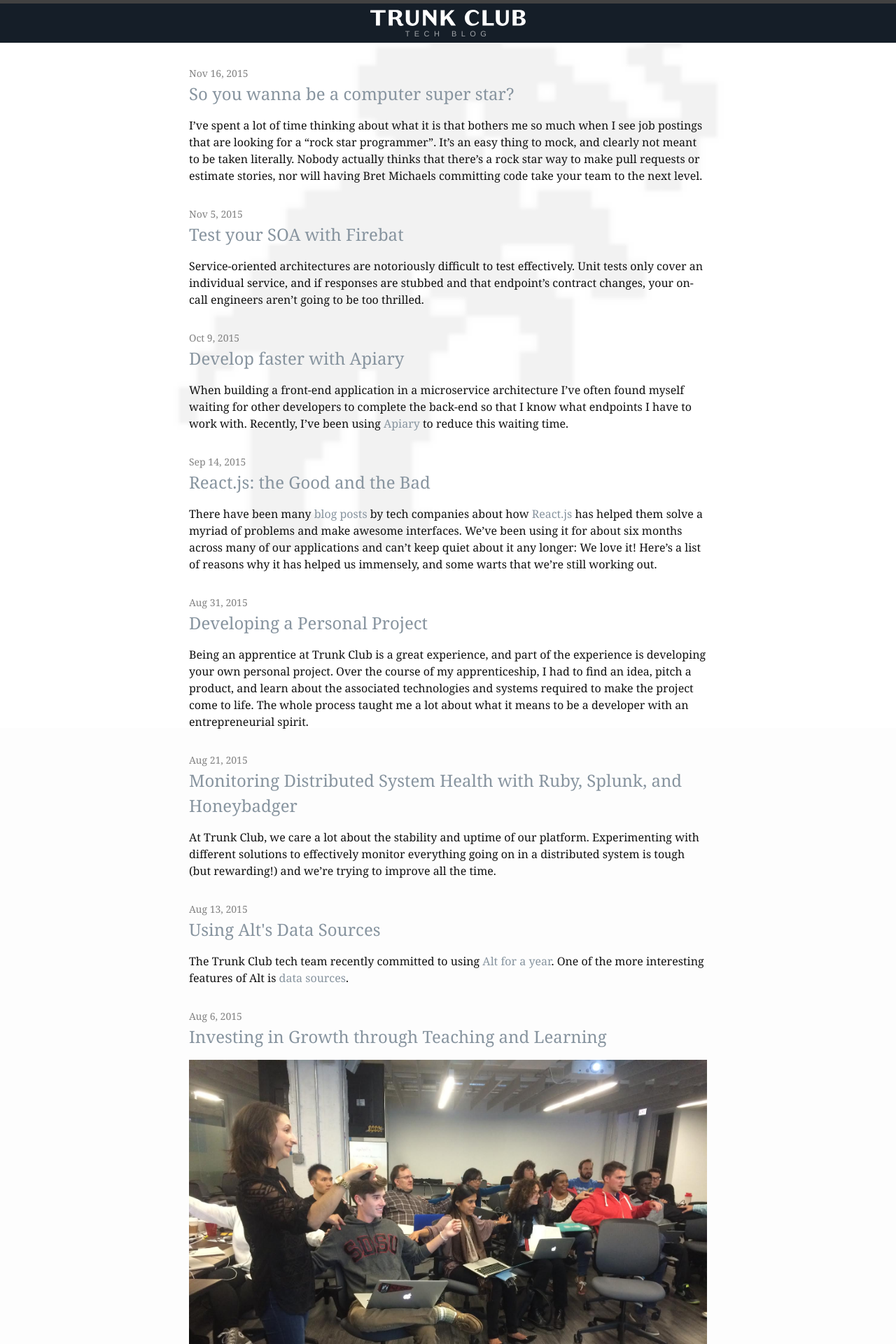
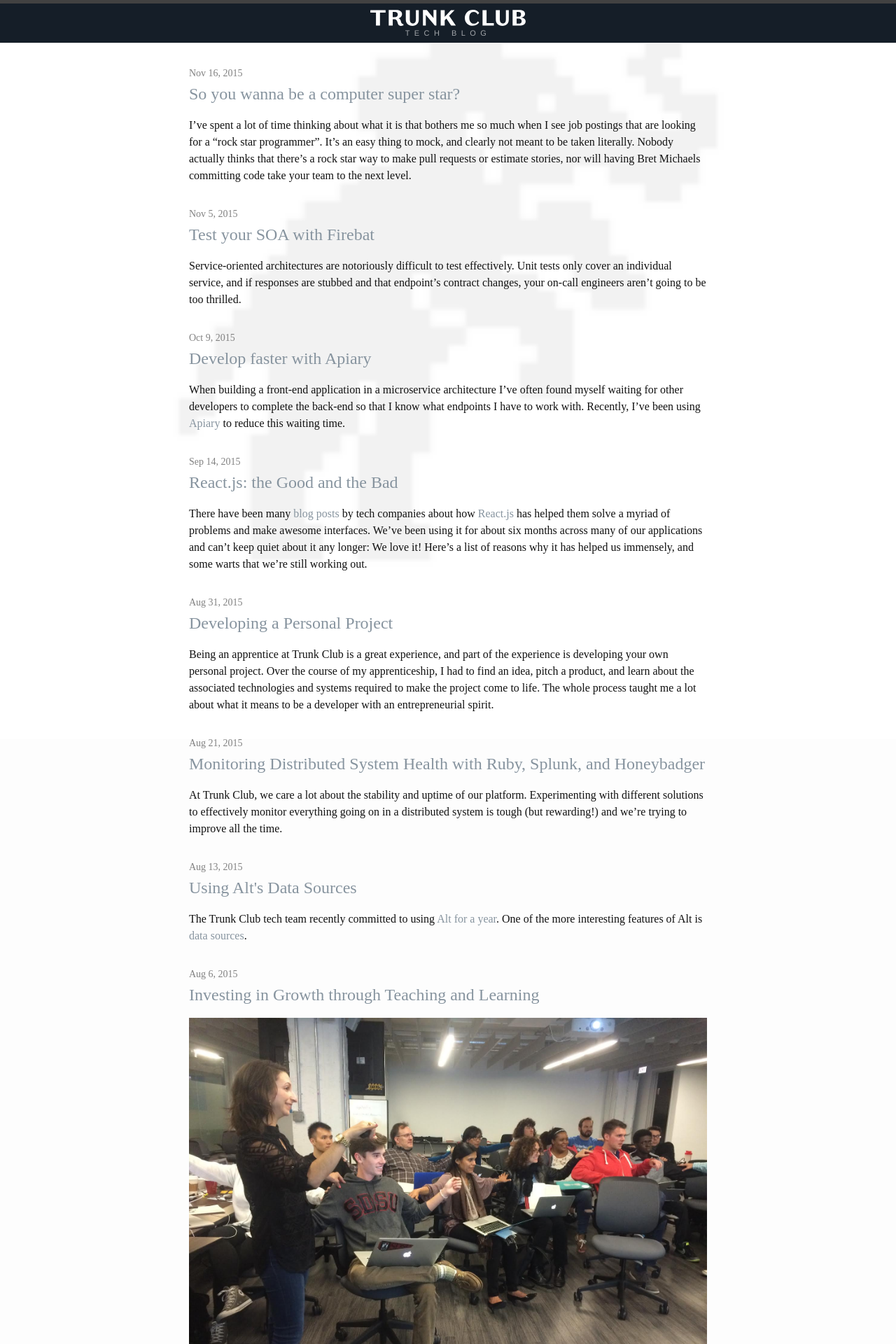
Before and after one commit to trunkclub/trunkclub.github.io, a Jekyll site: the page built from index.html, in a window 1280 px wide. Shown: the top 1920 px of the page at 70% size. Built offline with Jekyll 4.4.1, drawn with Linux system fonts in a browser that asks for light colours; some web fonts are replaced; comment, search, counter and statistics services are not loaded.

Commit message:
Updated stylesheets slightly

```diff
--- a/_includes/head.html
+++ b/_includes/head.html
@@ -5,7 +5,7 @@
 
   <title>{% if page.title %}{{ page.title }}{% else %}{{ site.title }}{% endif %}</title>
   <meta name="description" content="{% if page.excerpt %}{{ page.excerpt | strip_html | strip_newlines | truncate: 160 }}{% else %}{{ site.description }}{% endif %}">
-
+  <link href="https://cloud.typography.com/6805052/660608/css/fonts.css" rel="stylesheet">
   <link rel="stylesheet" href="{{ "/css/main.css" | prepend: site.baseurl }}">
   <link rel="canonical" href="{{ page.url | replace:'index.html','' | prepend: site.baseurl | prepend: site.url }}">
   <link rel="alternate" type="application/rss+xml" title="{{ site.title }}" href="{{ "/feed.xml" | prepend: site.baseurl | prepend: site.url }}" />
--- a/_sass/_base.scss
+++ b/_sass/_base.scss
@@ -1,3 +1,5 @@
+$fontSerif: "Sentinel A", "Sentinel B", serif;
+
 /**
  * Reset some basic elements
  */
@@ -14,7 +16,7 @@
  * Basic styling
  */
 body {
-    font-family: $base-font-family;
+    font-family: $fontSerif;
     font-size: $base-font-size;
     line-height: $base-line-height;
     font-weight: 300;
```
